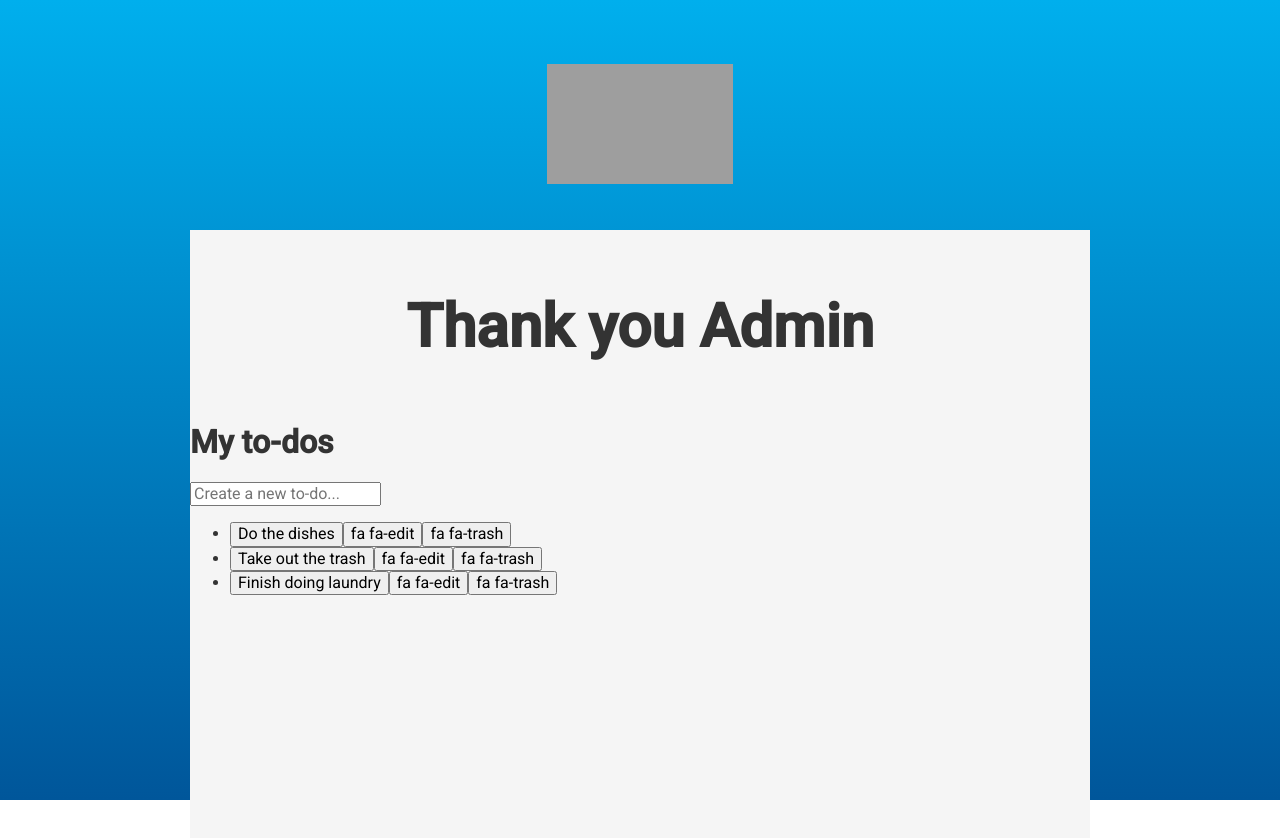
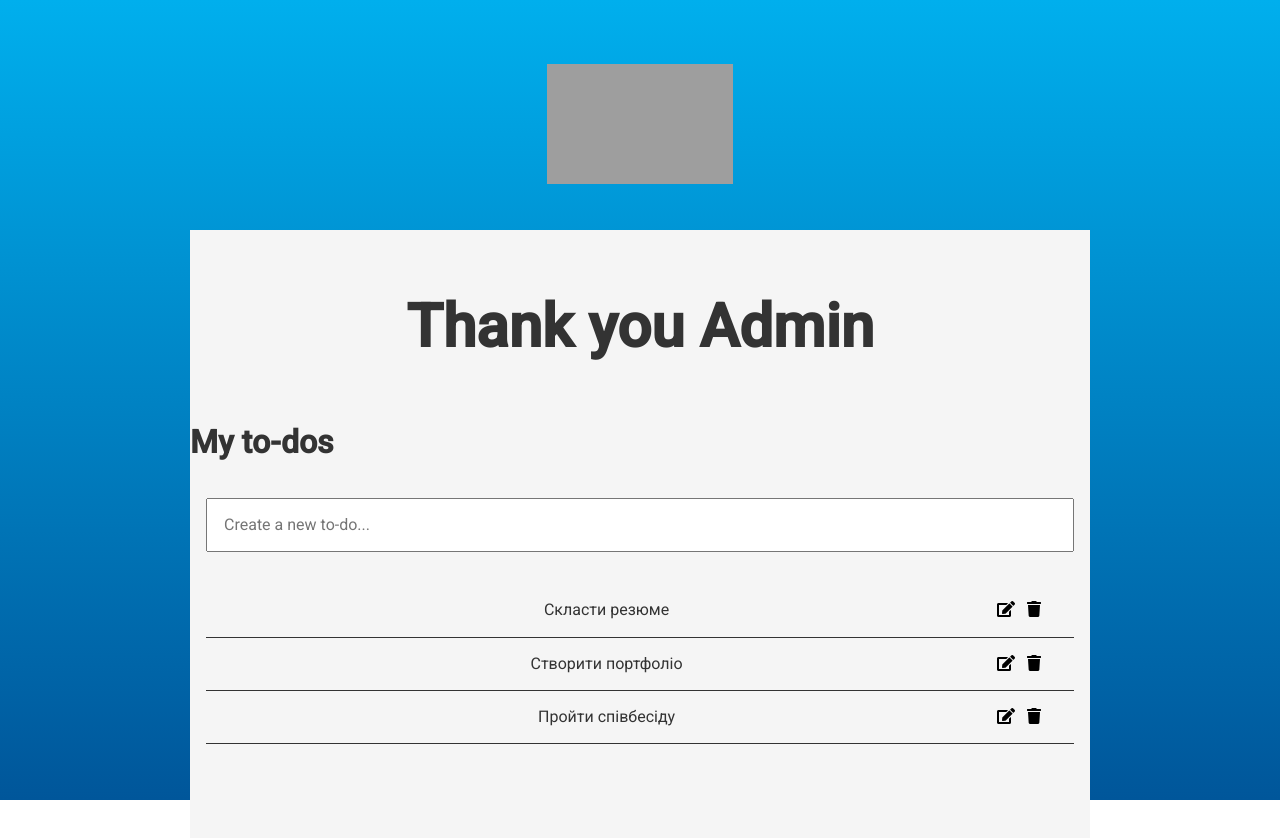
Before and after one commit to serhiipetrash/test-tast-for-upswot, a Vue app: page /login in a window 1280 px wide. Shown: the top 838 px of the page. Built offline with nearby package versions, Linux system fonts and the light colour scheme; grey boxes are pictures that could not be loaded.

Commit message:
add style in todo list

```diff
--- a/public/index.html
+++ b/public/index.html
@@ -19,6 +19,10 @@
       crossorigin="anonymous"
       referrerpolicy="no-referrer"
     />
+    <link
+      rel="stylesheet"
+      href="https://cdnjs.cloudflare.com/ajax/libs/font-awesome/5.13.0/css/all.min.css"
+    />
   </head>
   <body>
     <noscript>
--- a/src/components/Todo.vue
+++ b/src/components/Todo.vue
@@ -1,6 +1,7 @@
 <template>
   <li>
     <button
+      class="todo-description"
       :class="{ completed }"
       @click="$emit('on-toggle')"
       v-if="!isEditing"
@@ -15,11 +16,11 @@
         ref="newTodo"
       />
     </form>
-    <button @click="startEditing()">
-      <span>fa fa-edit</span>
+    <button class="todo-edit" @click="startEditing()">
+      <span class="fa fa-edit"></span>
     </button>
-    <button @click="$emit('on-delete')" class="btn btn-outline-danger border-0">
-      <span>fa fa-trash</span>
+    <button class="todo-delete" @click="$emit('on-delete')">
+      <span class="fa fa-trash"></span>
     </button>
   </li>
 </template>
--- a/src/components/Todolist.vue
+++ b/src/components/Todolist.vue
@@ -5,12 +5,11 @@
         <h1>{{ listName }}</h1>
       </div>
     </div>
-    <div>
+    <div class="todo-create">
       <CreateTodo @on-new-todo="addTodo($event)" />
     </div>
     <div>
-      <div>
-        <ul>
+      <ul class="todo-list">
         <Todo
           v-for="(todo, index) in todos"
           :key="index"
@@ -21,7 +20,6 @@
           @on-edit="editTodo(todo, $event)"
         />
       </ul>
-      </div>
     </div>
   </div>
 </template>
@@ -37,9 +35,9 @@ export default {
   data() {
     return {
       todos: [
-        { description: "Do the dishes", completed: false },
-        { description: "Take out the trash", completed: false },
-        { description: "Finish doing laundry", completed: false },
+        { description: "Скласти резюме", completed: false },
+        { description: "Створити портфоліо", completed: false },
+        { description: "Пройти співбесіду", completed: false },
       ],
     };
   },
@@ -61,4 +59,50 @@ export default {
 };
 </script>
 
-<style></style>
+<style>
+ul.todo-list {
+  list-style-type: none;
+  padding-inline-start: 0;
+  padding: 0 1rem;
+}
+.todo-list li {
+  border-bottom: 1px solid #333333;
+  padding: 1rem;
+}
+.todo-list button {
+  background: inherit;
+  border: none;
+}
+.todo-list form {
+  display: block;
+  width: 92%;
+  float: left;
+  margin-bottom: 0.5rem;
+}
+.todo-list form input {
+  width: 100%;
+  color: #333333;
+  background: transparent;
+}
+
+.todo-description {
+  width: 92%;
+  color: #333333;
+}
+.todo-create {
+  padding: 1rem;
+}
+.todo-create input {
+  width: 100%;
+  padding: 1rem;
+  /* background: transparent; */
+}
+.todo-edit span:hover {
+  color: green;
+  cursor: pointer;
+}
+.todo-delete span:hover {
+  color: red;
+  cursor: pointer;
+}
+</style>
```
Lines whose indentation alone changed are shown as unchanged.
